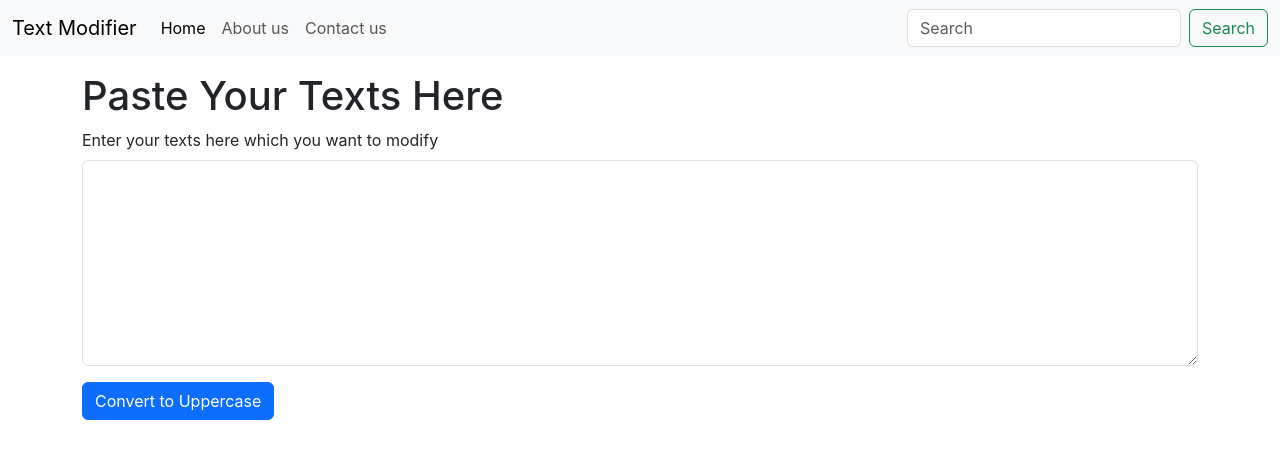
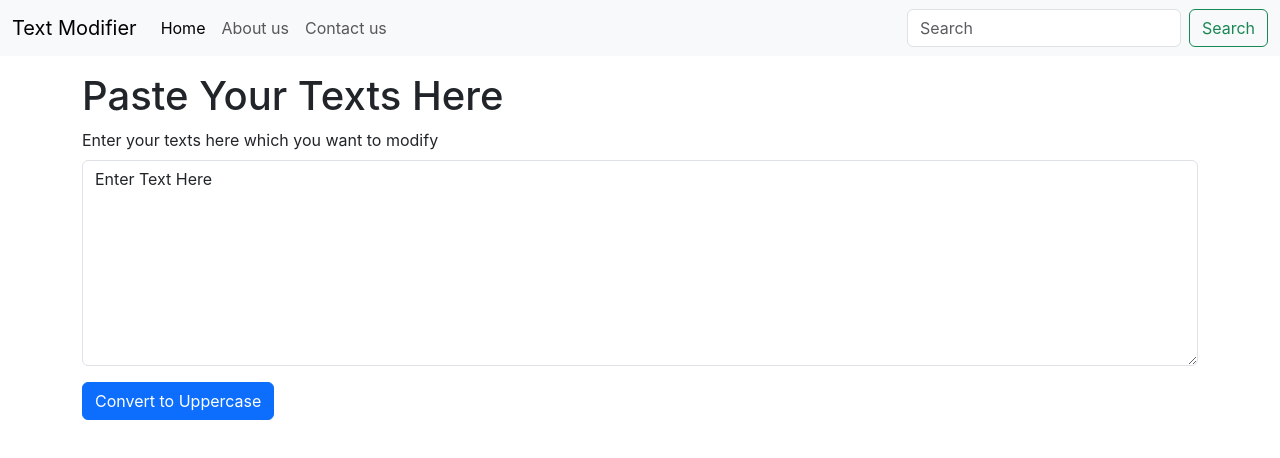
Before and after one commit to mdsabbiralmamon/textModifier, a React (Create React App) app: page / in a window 1280 px wide. Shown: the top 458 px of the page. Built offline with nearby package versions, Linux system fonts and the light colour scheme.

Commit message:
Completed Uppercase settings

```diff
--- a/src/components/TextForm.js
+++ b/src/components/TextForm.js
@@ -1,14 +1,24 @@
-import React from 'react'
+import React, {useState} from 'react'
 
-export default function textForm(props) {
+export default function TextForm(props) {
+  const handleOnChange = (event)=>{
+    // console.log("On change triggered")
+    setText(event.target.value);
+  }
+  const handleBtnUppercase = ()=>{
+    // console.log("Convert to uppercase button was clicked");
+    let newText = text.toUpperCase();
+    setText(newText)
+  }
+  const [text, setText] = useState('Enter Text Here');
   return (
     <div>
         <h1>{props.heading}</h1>
         <div className="mb-3">
             <label className="form-label">{props.details}</label>
-            <textarea className="form-control" id="textMainBox" rows="8"></textarea>
+            <textarea className="form-control" value={text} onChange={handleOnChange} id="textMainBox" rows="8"></textarea>
         </div>
-        <button className="btn btn-primary">Convert to Uppercase</button>
+        <button className="btn btn-primary" onClick={handleBtnUppercase}>Convert to Uppercase</button>
     </div>
   )
 }
```
